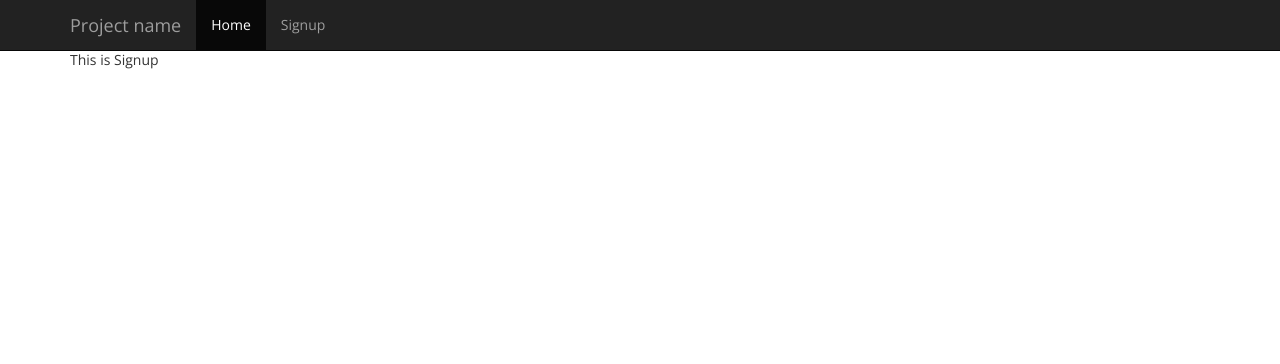
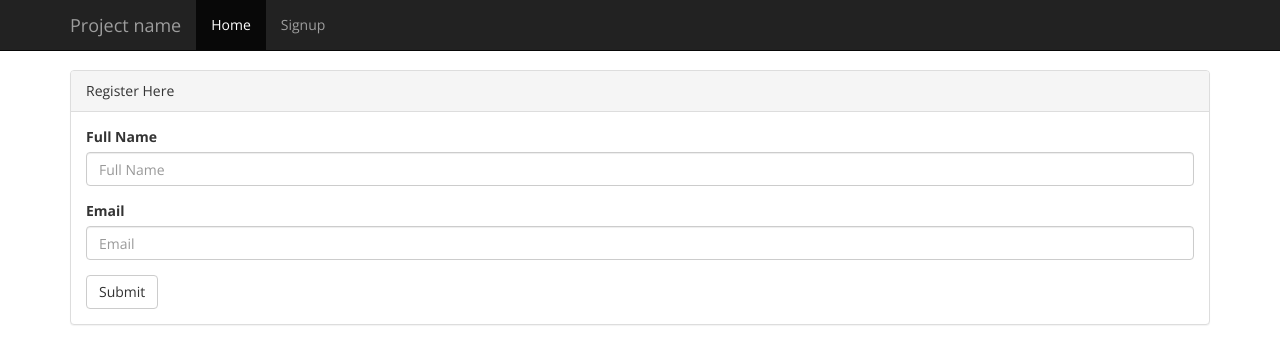
Before and after one commit to marleysidapple/react-redux, a React (Create React App) app: page /signup in a window 1280 px wide. Shown: the top 364 px of the page. Built offline with nearby package versions, Linux system fonts and the light colour scheme.

Commit message:
added form componenet

```diff
--- a/src/App.css
+++ b/src/App.css
@@ -22,6 +22,10 @@
   margin-top: 50px;
 }
 
+.registration{
+  margin-top: 20px;
+}
+
 
 @keyframes App-logo-spin {
   from { transform: rotate(0deg); }
--- a/src/components/modules/Signup.js
+++ b/src/components/modules/Signup.js
@@ -1,10 +1,53 @@
 import React, { Component } from 'react';
+import './../../App.css';
 
 class Signup extends Component {
 
+	 constructor(props) {
+	    super(props);
+	    this.state = {fullname: '', email: ''};
+	  }
+
+
+	handleChange(event){
+		this.setState({fullname: event.target.value});
+	}
+
+	handleChangeEmail(event){
+		this.setState({email: event.target.value});
+	}
+
+	handleSubmit(event) {
+     console.log(this.state.fullname);
+     console.log(this.state.email);
+     event.preventDefault();
+   }
+
+
 	render(){
 		return(
-			<p>This is Signup</p>
+			<div className="panel panel-default registration">
+			  <div className="panel-heading">Register Here</div>
+			  <div className="panel-body">
+
+			  	  <form onSubmit = {this.handleSubmit.bind(this)}>
+				  	  <div className="form-group">
+					    <label>Full Name</label>
+					    <input type="text" className="form-control" placeholder="Full Name" value={this.state.fullname} onChange={this.handleChange.bind(this)}/>
+					  </div>
+
+					   <div className="form-group">
+					    <label>Email</label>
+					    <input type="email" className="form-control" placeholder="Email" value={this.state.email} onChange={this.handleChangeEmail.bind(this)}/>
+					  </div>
+
+
+
+					  <button type="submit" className="btn btn-default">Submit</button>
+				  </form>
+			  </div>
+			</div>
+
 		);
 	}
 }
```
